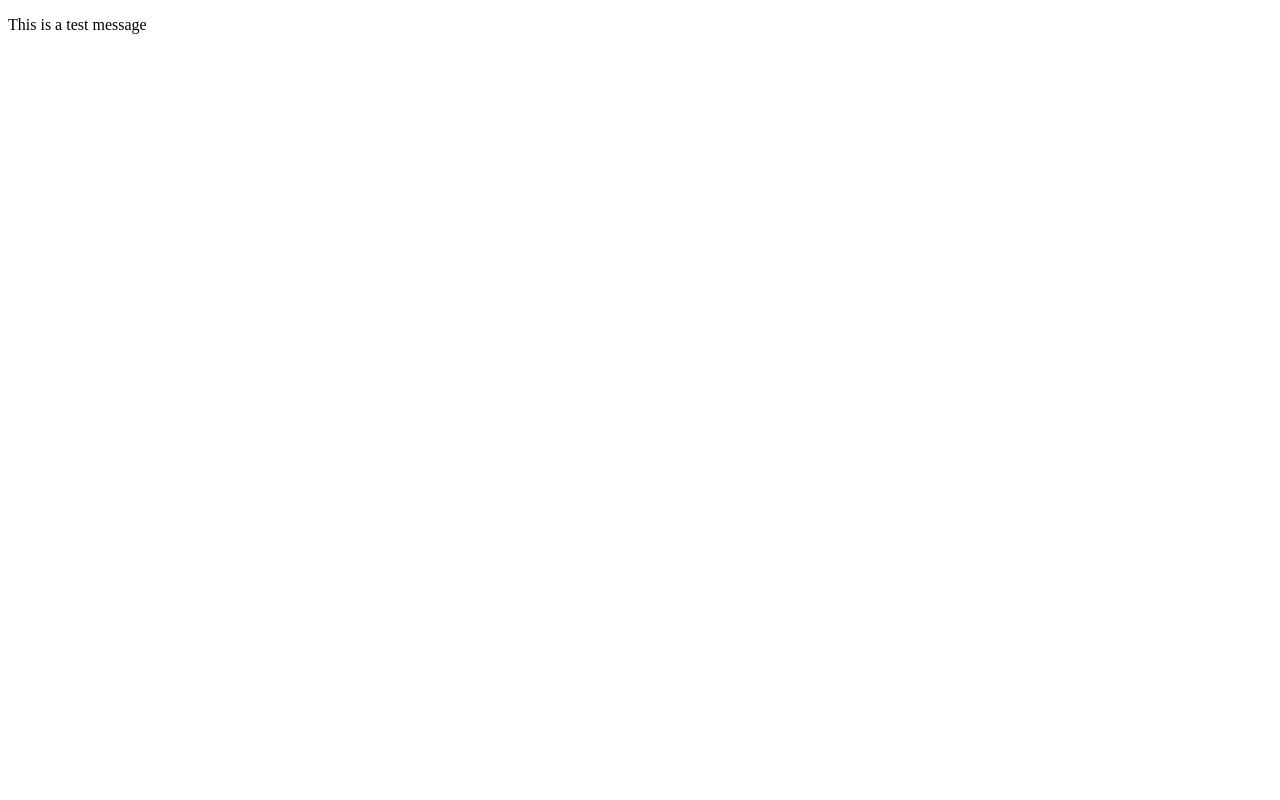
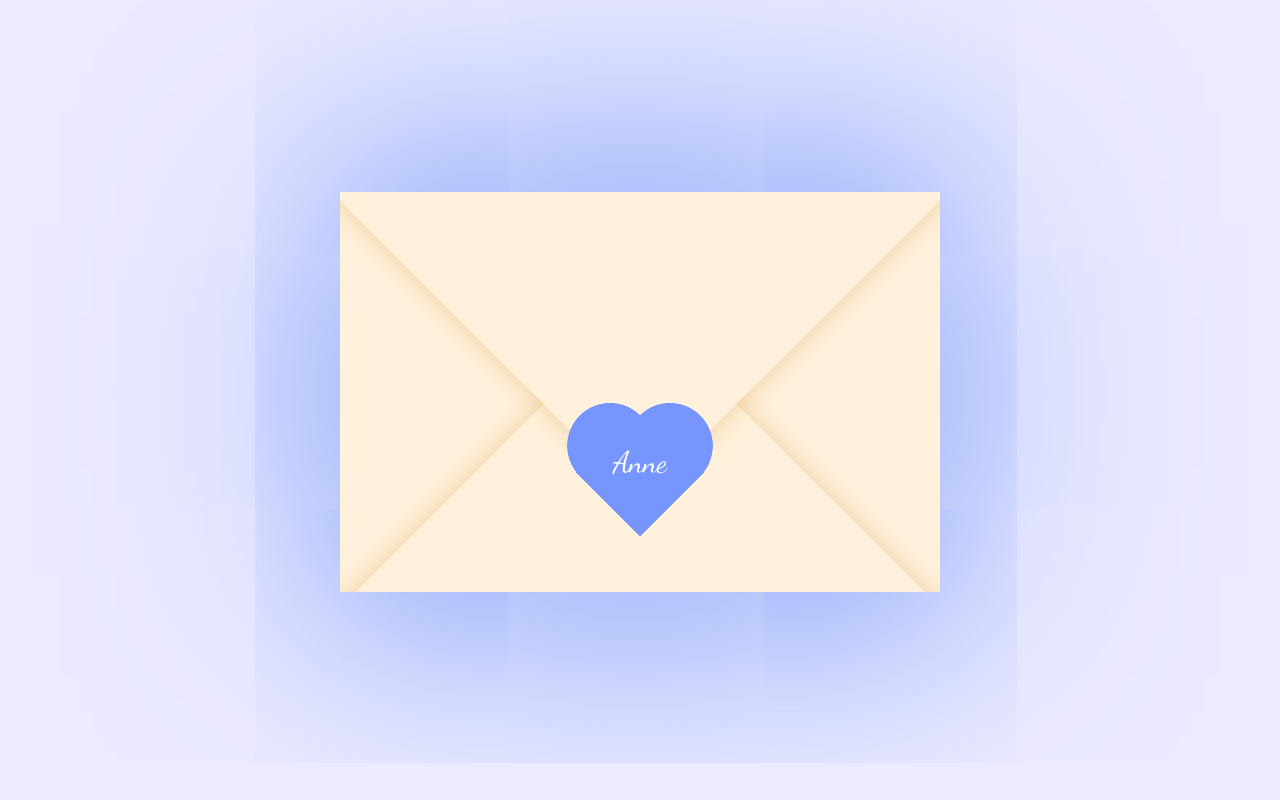
Before and after one commit to nnminh-sam/test-vercel-basic-html-css, a plain HTML site: page index.html in a window 1280 px wide. Drawn offline with Linux system fonts and the light colour scheme.

Commit message:
feat: Valentine letter for my Anne

```diff
--- a/index.html
+++ b/index.html
@@ -3,9 +3,62 @@
   <head>
     <meta charset="UTF-8" />
     <meta name="viewport" content="width=device-width, initial-scale=1.0" />
-    <title>Test Vercel Deployment</title>
+    <title>For my Valentine</title>
+    <link rel="stylesheet" href="style.css" />
   </head>
   <body>
-    <p>This is a test message</p>
+    <section class="cssletter">
+      <div class="envelope">
+        <button class="heart" id="openEnvelope" aria-label="Open Envelope">
+          <span class="heart-text">Anne</span>
+        </button>
+        <div class="envelope-flap"></div>
+        <div class="envelope-folds">
+          <div class="envelope-left"></div>
+          <div class="envelope-right"></div>
+          <div class="envelope-bottom"></div>
+        </div>
+      </div>
+      <div class="letters">
+        <blockquote
+          class="letter center"
+          id="1"
+          tabindex="0"
+          style="left: 390px"
+        >
+          <button class="closeLetter" title="Close Anne's letter">
+            Anne & Sam
+          </button>
+          <p>
+            The moment I'm writing this is very close to the time you have to go
+            back to Australia right. Just about 10 days. I'm so happy for our
+            last three months. So much tears but also much more smile. I'm
+            grateful for all of ours up and down. I miss our trips so much that
+            sometime I cried about them...
+          </p>
+          <cite>Nguyễn Nhật Minh</cite>
+        </blockquote>
+
+        <blockquote
+          class="letter center"
+          id="1"
+          tabindex="0"
+          style="left: 390px"
+        >
+          <button class="closeLetter" title="Close Anne's letter">
+            Anne & Sam
+          </button>
+          <p>
+            I miss you so much since we've bond so much since you came back.
+            You've been my Valentine since Christmas 2022 and I'm so lucky to
+            love you. I couldn't be who I am right now without you. I love you
+            so much my Valentine. You are my little babi, my cute princess and
+            my lovely beautiful partner 🩵
+          </p>
+          <cite>Nguyễn Nhật Minh</cite>
+        </blockquote>
+      </div>
+    </section>
+    <script src="index.js"></script>
   </body>
 </html>
--- /dev/null
+++ b/index.js
@@ -0,0 +1,72 @@
+const letters = document.querySelectorAll(".letter");
+const lettersContainer = document.querySelector(".letters");
+let zIndexCounter = 10;
+
+const shuffleArray = (array) => {
+  for (let i = array.length - 1; i > 0; i--) {
+    const j = Math.floor(Math.random() * (i + 1));
+    [array[i], array[j]] = [array[j], array[i]];
+  }
+};
+
+const shuffledThings = Array.from(letters);
+shuffleArray(shuffledThings);
+
+shuffledThings.forEach((letter) => {
+  lettersContainer.appendChild(letter);
+  const center =
+    document.querySelector(".cssletter").offsetWidth / 2 -
+    letter.offsetWidth / 2;
+  letter.style.left = `${center}px`;
+
+  function isOverflown(element) {
+    return (
+      element.scrollHeight > element.clientHeight ||
+      element.scrollWidth > element.clientWidth
+    );
+  }
+
+  if (!isOverflown(letter)) {
+    letter.classList.add("center");
+  }
+  let offsetX, offsetY;
+  letter.addEventListener("mousedown", (e) => {
+    if (e.target.tagName !== "BUTTON") {
+      const rect = e.target.getBoundingClientRect();
+
+      letter.style.position = "fixed";
+      letter.style.left = `${rect.left}px`;
+      letter.style.top = `${rect.top}px`;
+
+      offsetX = e.clientX - rect.left;
+      offsetY = e.clientY - rect.top;
+
+      letter.style.zIndex = zIndexCounter++;
+      const moveAt = (posX, posY) => {
+        letter.style.left = `${posX - offsetX}px`;
+        letter.style.top = `${posY - offsetY}px`;
+      };
+      const onMouseMove = (moveEvent) =>
+        moveAt(moveEvent.clientX, moveEvent.clientY);
+      const onMouseUp = () => {
+        document.removeEventListener("mousemove", onMouseMove);
+        document.removeEventListener("mouseup", onMouseUp);
+      };
+      document.addEventListener("mousemove", onMouseMove);
+      document.addEventListener("mouseup", onMouseUp);
+    }
+  });
+});
+document.querySelector("#openEnvelope").addEventListener("click", () => {
+  document.querySelector(".envelope").classList.add("active");
+});
+const closeButtons = document.querySelectorAll(".closeLetter");
+closeButtons.forEach((button) => {
+  button.addEventListener("click", (e) => {
+    e.preventDefault();
+    const letter = e.target.closest(".letter");
+    if (letter) {
+      letter.style.display = "none";
+    }
+  });
+});
--- a/style.css
+++ b/style.css
@@ -0,0 +1,332 @@
+@import url("https://fonts.googleapis.com/css2?family=Dancing+Script:wght@400..700&display=swap");
+
+:root {
+  --envelope-x: 300px;
+  --envelope-y: 200px;
+  --envelope-bg: #fff1db;
+  --envelope-shadow: #e4c087;
+  --letter-x: 250px;
+  --letter-y: calc(250px - 1rem - 10px);
+  --letter-bg: #fff1db;
+  --letter-shadow: #e4c087;
+  --letter-text: #180d07;
+  --letter-font: "Dancing Script", serif;
+  --letter-button-text: #7695ff;
+  --heart-bg: #7695ff;
+  --heart-text: white;
+}
+
+@media (min-width: 650px) {
+  :root {
+    --envelope-x: 600px;
+    --envelope-y: 400px;
+    --letter-x: 500px;
+    --letter-y: calc(400px - 1rem - 10px);
+  }
+}
+html {
+  font-size: 20px;
+}
+body {
+  background-color: #ebeaff;
+}
+
+.cssletter {
+  position: relative;
+  width: 100%;
+  height: 100%;
+  display: flex;
+  align-items: center;
+  justify-content: center;
+  user-select: none;
+  -webkit-user-select: none;
+  margin: 24dvh 0;
+}
+
+.envelope {
+  position: relative;
+  width: var(--envelope-x);
+  height: var(--envelope-y);
+  background: var(--envelope-bg);
+  box-shadow: inset 0 0 30px -5px var(--envelope-shadow), 0 0 50vw 0 #4379f2;
+}
+
+.envelope::before {
+  content: "˚ʚ❤︎ɞ˚";
+  font-size: 5rem;
+  color: white;
+  position: absolute;
+  left: 50%;
+  top: 30%;
+  transform: translate(-50%, -50%);
+  mix-blend-mode: soft-light;
+}
+
+.envelope-flap {
+  width: 100%;
+  height: 71%;
+  position: absolute;
+  top: 0;
+  z-index: 3;
+  overflow: hidden;
+  transition: 0.6s linear all;
+  transform-origin: top;
+  pointer-events: all;
+}
+
+.envelope-folds {
+  width: 100%;
+  height: 100%;
+  overflow: hidden;
+  z-index: 2;
+  position: absolute;
+  top: 0;
+  left: 0;
+  right: 0;
+  bottom: 0;
+}
+
+.envelope-flap::before,
+.envelope-left::before,
+.envelope-right::before,
+.envelope-bottom::before {
+  content: "";
+  transform: rotate(45deg);
+  background: var(--envelope-bg);
+  box-shadow: 0 0 30px -5px var(--envelope-shadow);
+  width: 100%;
+  aspect-ratio: 1;
+  display: block;
+  position: absolute;
+  top: 60%;
+}
+
+.envelope-flap::before {
+  border-radius: 5rem;
+  bottom: 30px;
+  border-radius: 5rem;
+  top: auto;
+}
+
+@media (min-width: 650px) {
+  .envelope-flap::before {
+    bottom: 100px;
+  }
+}
+
+.envelope-left::before {
+  top: 10%;
+  left: -65%;
+}
+
+.envelope-right::before {
+  top: 10%;
+  right: -65%;
+}
+
+.envelope-bottom::before {
+  top: 60%;
+  border-radius: 5rem;
+}
+
+.heart {
+  z-index: 4;
+  position: relative;
+  box-shadow: none;
+  border: none;
+  width: 70px;
+  aspect-ratio: 1;
+  background: radial-gradient(circle at 60% 65%, var(--heart-bg) 64%, #0000 65%)
+      top left/50% 50%,
+    radial-gradient(circle at 40% 65%, var(--heart-bg) 64%, #0000 65%) top
+      right/50% 50%,
+    conic-gradient(from -45deg at 50% 85.5%, var(--heart-bg) 90deg, #0000 0)
+      bottom/100% 50%;
+  background-repeat: no-repeat;
+  left: 50%;
+  top: 70%;
+  transform: translate(-50%, -50%);
+  cursor: pointer;
+}
+
+@media (min-width: 650px) {
+  .heart {
+    width: 150px;
+  }
+}
+
+.heart::before {
+  content: "";
+  display: block;
+  position: absolute;
+  width: 70px;
+  aspect-ratio: 1;
+  background: radial-gradient(circle at 60% 65%, #ffffff26 64%, #0000 65%) top
+      left/50% 50%,
+    radial-gradient(circle at 40% 65%, #ffffff26 64%, #0000 65%) top right/50%
+      50%,
+    conic-gradient(from -45deg at 50% 85.5%, #ffffff26 90deg, #0000 0)
+      bottom/100% 50%;
+  background-repeat: no-repeat;
+  left: 50%;
+  top: 50%;
+  transform: translate(-50%, -50%) scale(0);
+  transition: 0.3s ease all;
+  z-index: -1;
+}
+
+@media (min-width: 650px) {
+  .heart::before {
+    width: 150px;
+  }
+}
+
+.heart:hover,
+.heart:active,
+.heart:focus {
+  transform: translate(-50%, -50%);
+  background-color: transparent;
+  color: var(--heart-text);
+}
+
+.heart:hover::before,
+.heart:active::before,
+.heart:focus::before {
+  transform: translate(-50%, -50%) scale(0.8);
+}
+
+.heart-text {
+  transform: translateY(-10px);
+  display: block;
+  color: var(--heart-text);
+  font-size: 1.5rem;
+  font-family: var(--letter-font);
+}
+
+.envelope.active * {
+  pointer-events: none;
+}
+
+.envelope.active .envelope-flap {
+  transform: rotateX(-180deg) translateY(0);
+  perspective: 10px;
+}
+
+.envelope.active .envelope-flap::before {
+  box-shadow: inset 0 0 30px -5px var(--envelope-shadow);
+}
+
+.envelope.active .heart {
+  display: none;
+}
+
+.letter {
+  box-sizing: border-box;
+  font-family: var(--letter-font);
+  font-size: 1rem;
+  line-height: 1.1;
+  background-color: var(--letter-bg);
+  color: var(--letter-text);
+  width: var(--letter-x);
+  height: var(--letter-y);
+  user-select: none;
+  box-shadow: inset 0 0 20px -5px var(--letter-shadow);
+  padding: 3rem 1rem 1rem;
+  margin: 0;
+  cursor: grab;
+  position: absolute;
+  top: 1rem;
+  overflow: auto;
+  text-align: center;
+  border: 0;
+}
+
+.letter:active {
+  cursor: grabbing;
+}
+
+.letter.center {
+  display: flex;
+  align-items: center;
+  justify-content: center;
+  flex-direction: column;
+}
+
+.letter cite {
+  font-size: 1.25rem;
+  color: var(--letter-text);
+  margin-top: 1rem;
+}
+
+.letter cite::before {
+  content: none;
+}
+
+.letter:nth-child(even) {
+  transform: skew(-2deg) translateY(-4px);
+}
+
+.letter:nth-child(odd) {
+  transform: skew(2deg) translateY(4px);
+}
+
+@media (min-width: 650px) {
+  .letter {
+    font-size: 1.3rem;
+  }
+}
+
+.closeLetter {
+  font-size: 0 !important;
+  position: absolute;
+  top: 1rem;
+  left: 50%;
+  transform: translateX(-50%);
+  background: none;
+  box-shadow: none;
+  padding: 0;
+  border: 0;
+}
+
+.closeLetter::before {
+  content: "˚Giang 🩵 Minh˚";
+  font-size: 1.5rem !important;
+  font-family: var(--letter-font);
+  color: var(--letter-button-text);
+  text-align: center;
+}
+
+.closeLetter:hover,
+.closeLetter:active,
+.closeLetter:focus {
+  background-color: transparent;
+  color: var(--letter-text);
+  transform: translateX(-50%);
+  padding: 0;
+  margin: 0;
+}
+
+.closeLetter:hover::before,
+.closeLetter:active::before,
+.closeLetter:focus::before {
+  content: "Anne 🩵 Sam";
+}
+
+/* Attribution */
+@import url("https://frills.dev/css/abstracts/_variables.css");
+@import url("https://frills.dev/css/components/_logo.css");
+
+:root {
+  --bodybg: darkred;
+}
+
+footer {
+  position: fixed;
+  bottom: 1rem;
+  right: 1rem;
+  z-index: 10000000;
+}
+
+footer svg {
+  width: 100px;
+}
```
